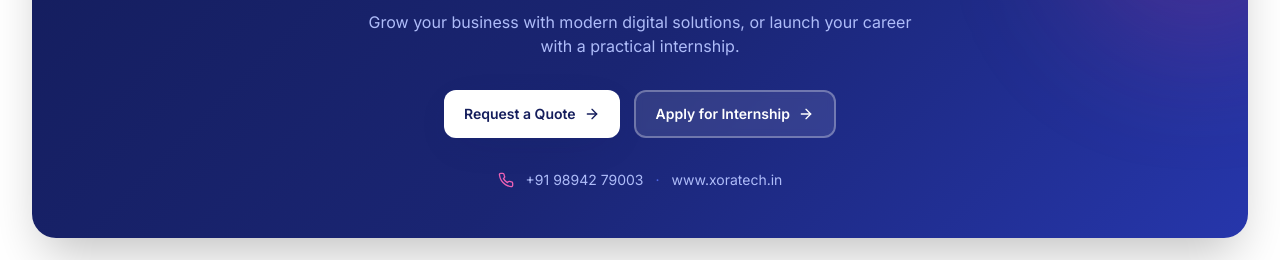
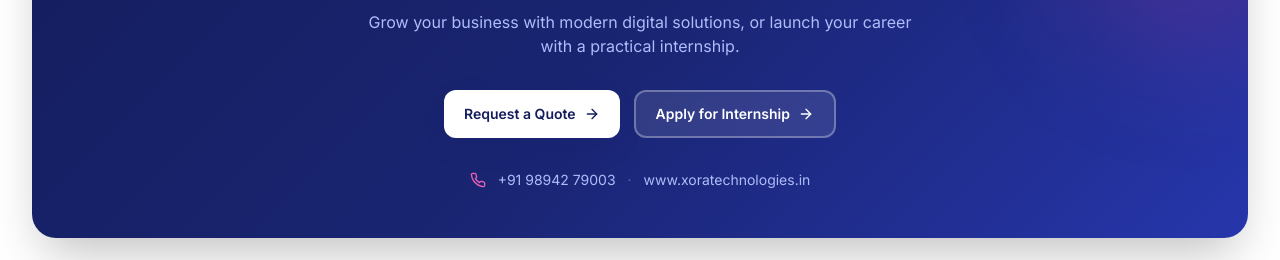
Before and after one commit to arunkumar5917/Xoratech, a Next.js app: page / in a window 1280 px wide. Shown: the part 7545-7805 px from the top of the page. Built offline with nearby package versions, Linux system fonts and the light colour scheme.

Commit message:
chore: standardize website domain to www.xoratechnologies.in across all components and links

```diff
--- a/src/app/page.tsx
+++ b/src/app/page.tsx
@@ -572,7 +572,14 @@
                     +91 98942 79003
                   </a>
                   <span className="text-navy-400">·</span>
-                  <span>www.xoratech.in</span>
+                  <a
+                    href="https://www.xoratechnologies.in"
+                    target="_blank"
+                    rel="noopener noreferrer"
+                    className="hover:text-white transition-colors"
+                  >
+                    www.xoratechnologies.in
+                  </a>
                 </div>
               </div>
             </div>
```
